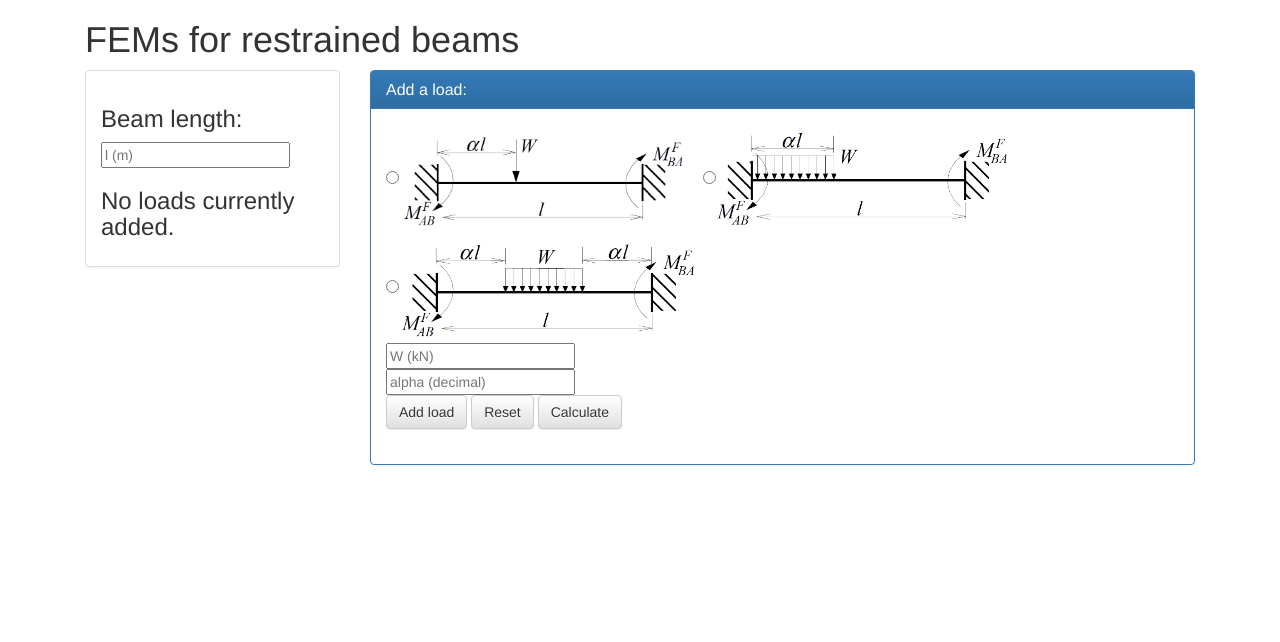
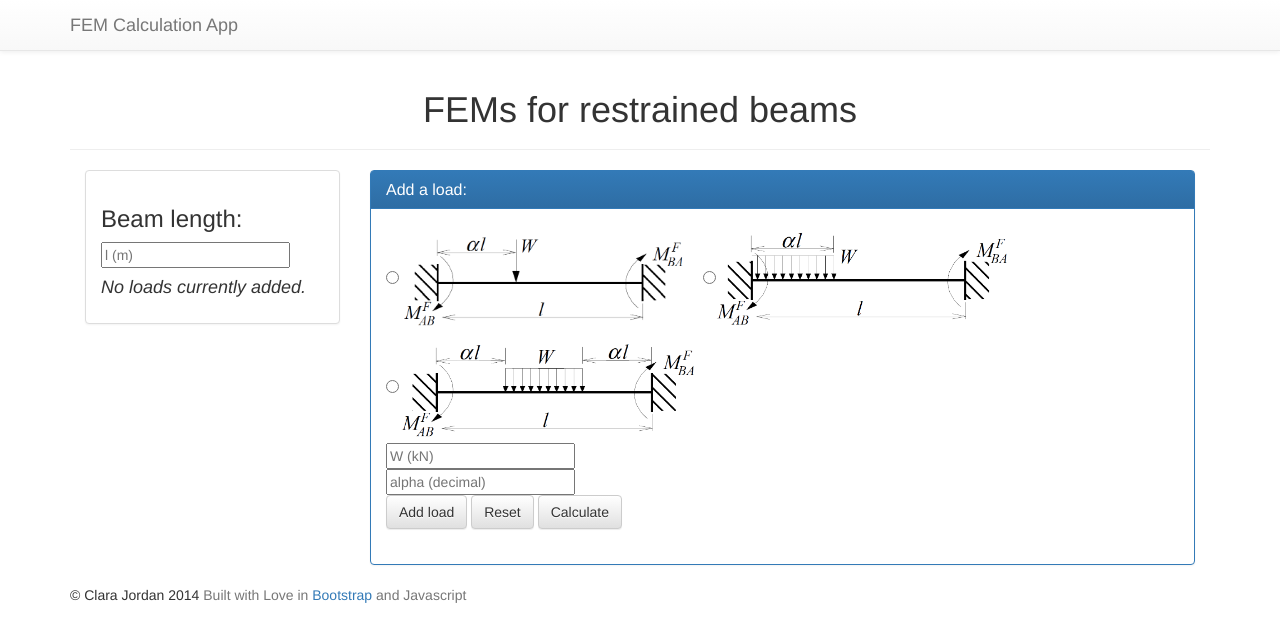
Before and after one commit to tdobson/FEM, a plain HTML site: page FEM_home.html in a window 1280 px wide. Drawn offline with nearby package versions, Linux system fonts and the light colour scheme.

Commit message:
fixed up a bunch of things and made it much nicer! :P

```diff
--- a/FEM_home.html
+++ b/FEM_home.html
@@ -2,32 +2,50 @@
 <html>
 <head>
 <!--BOOTSTRAP-->
+        <!--CSS overrides-->
+        <link rel="stylesheet" href="main.css">
+
 	<!-- Latest compiled and minified CSS -->
 	<link rel="stylesheet" href="http://maxcdn.bootstrapcdn.com/bootstrap/3.2.0/css/bootstrap.min.css">
 
 	<!-- Optional theme -->
 	<link rel="stylesheet" href="http://maxcdn.bootstrapcdn.com/bootstrap/3.2.0/css/bootstrap-theme.min.css">
 
-	<!--CSS overrides-->
-	<link rel="stylesheet" scr="main.css">
-
 	<!-- Latest compiled and minified JavaScript -->
 	<script src="http://maxcdn.bootstrapcdn.com/bootstrap/3.2.0/js/bootstrap.min.js"></script>
+
+	<meta charset="UTF-8">
+	<meta name="viewport" content="width=device-width, user-scalable=no">
+
+<title>FEM Calculation App</title>
+
+<!-- END BOOTSTRAP -->
+
 <!--FEM script-->
 	<script type="text/javascript" src="FEM.js"></script>
 </head>
 
 <body>
 	<div class="container">
-		<div class="col-md-12">
-			<h1>FEMs for restrained beams</h1>
+
+		<nav class="navbar navbar-default navbar-fixed-top" role="navigation">
+			<div class="container">
+				<div class="navbar-header">
+					<a href="#" class="navbar-brand">FEM Calculation App</a>
+				</div>
+			</div>
+		</nav>
+
+		<div class="page-header">
+			<h1 class="text-center">FEMs for restrained beams</h1>
 		</div>
+
 		<div class="col-md-3">
 			<div class="panel panel-default">
 			  <div class="panel-body">
 			    <h3>Beam length:</h3>
 			    <input id="l" type="text" placeholder="l (m)"><br>
-				<h3 id="currentLoads">No loads currently added.</h3>
+				<h4 id="currentLoads"><em>No loads currently added.</em></h4>
 				<p id="loading"><p>
 			  </div>
 			</div>
@@ -56,5 +74,10 @@
 			  </div>
 			</div>
 		</div>
+		<footer>
+			&copy; Clara Jordan 2014 <span class="text-muted">Built with Love in <a href="http://www.getbootstrap.com">Bootstrap</a> and Javascript</span>
+		</footer>
+
+
 	</div>
 </body>
--- a/main.css
+++ b/main.css
@@ -3,3 +3,6 @@
      margin-left: auto;
      margin-right: auto;
 }
+.page-header {
+	padding-top: 30px;
+}
```
